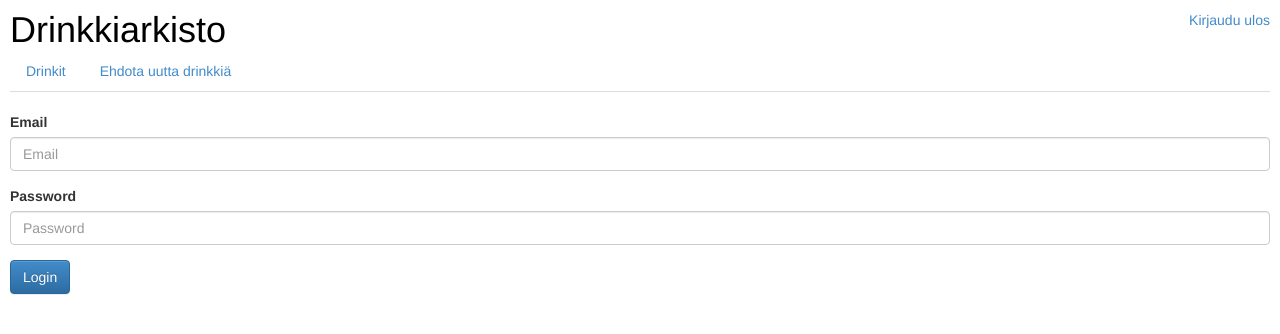
After one commit to pcmakine/CocktailDatabase, a PHP site: page /logintest.php in a window 1280 px wide. The commit adds this page. Shown: the top 334 px of the page. Run offline with PHP 8.4, Linux system fonts and the light colour scheme; data that the repository does not hold is empty; some libraries are stand-ins or nearby versions.

```diff
--- a/libs/models/user.php
+++ b/libs/models/user.php
@@ -27,7 +27,7 @@ class user {
     }
 
     public static function getUsers() {
-        $sql = "SELECT username,password, accessrights::int from users";
+        $sql = "SELECT username,password, accessrights::int from users order by username";
 
         $query = connection::getConnection()->prepare($sql);
         $query->execute();
@@ -71,10 +71,10 @@ class user {
         }
     }
 
-    public function addAccessRights(){
+    public function updateAccessRights($newRights){
          $sql = "UPDATE users SET accessrights = ? WHERE username = ?";
          $query = connection::getConnection()->prepare($sql);
-         $query->execute(array(1, $this->username));
+         $query->execute(array($newRights, $this->username));
     }
 
     public function createUser(){
--- /dev/null
+++ b/logintest.php
@@ -0,0 +1,4 @@
+<?php
+require_once 'libs/common.php';
+
+showView('logintestview.php');
--- a/sql/create-tables.sql
+++ b/sql/create-tables.sql
@@ -1,4 +1,4 @@
-create table users(username varchar(30) primary key not null,
+create table users(username varchar(64) primary key not null,
                       password varchar(20) not null,
                        accessrights boolean not null);
 
--- /dev/null
+++ b/views/logintestview.php
@@ -0,0 +1,14 @@
+<!DOCTYPE html>
+<div class="bs-example">
+    <form>
+        <div class="form-group">
+            <label for="inputEmail">Email</label>
+            <input type="email" class="form-control" id="inputEmail" placeholder="Email">
+        </div>
+        <div class="form-group">
+            <label for="inputPassword">Password</label>
+            <input type="password" class="form-control" id="inputPassword" placeholder="Password">
+        </div>
+        <button type="submit" class="btn btn-primary">Login</button>
+    </form>
+</div>
```
Also changed, not shown: userlist.php (+19 -9 lines), views/userlistview.php (+8 -6 lines).
